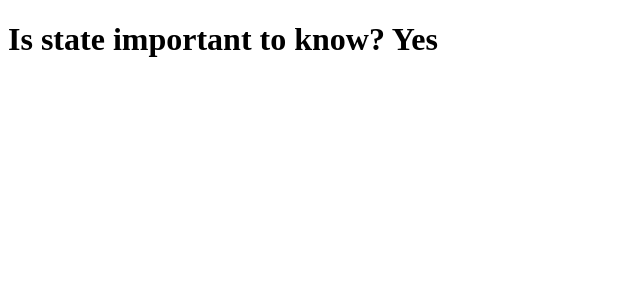
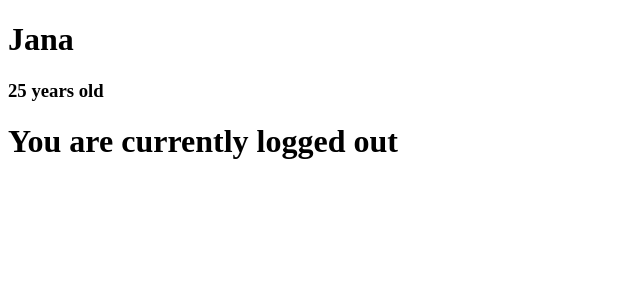
Before and after one commit to janaiscoding/cv-application, a React (Create React App) app: page / in a window 1280 px wide. Shown: the top 300 px of the page, without its empty margins (0-640 px from the left). Built offline with nearby package versions, Linux system fonts and the light colour scheme.

Commit message:
Practice React state

```diff
--- a/src/App.js
+++ b/src/App.js
@@ -1,16 +1,20 @@
-import React from "react";
+import React, { Component } from "react";
 
-class App extends React.Component {
+class App extends Component {
   constructor() {
     super();
+    this.isLoggedIn = false;
     this.state = {
-      answer: "Yes",
+      name: "Jana",
+      age: 25,
     };
   }
   render() {
     return (
       <div>
-        <h1>Is state important to know? {this.state.answer}</h1>
+        <h1>{this.state.name}</h1>
+        <h3>{this.state.age} years old</h3>
+        <h1>You are currently logged {this.isLoggedIn ? "in" : "out"}</h1>
       </div>
     );
   }
```
